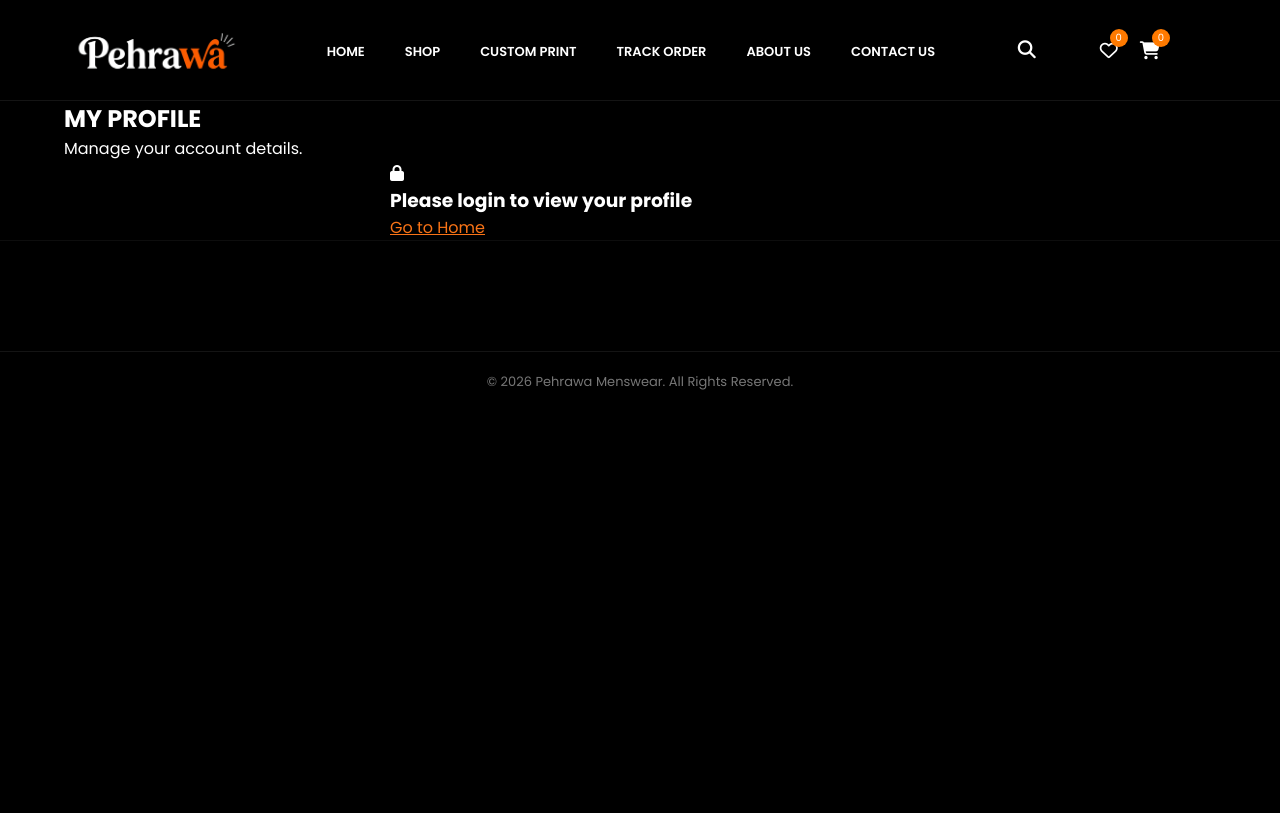
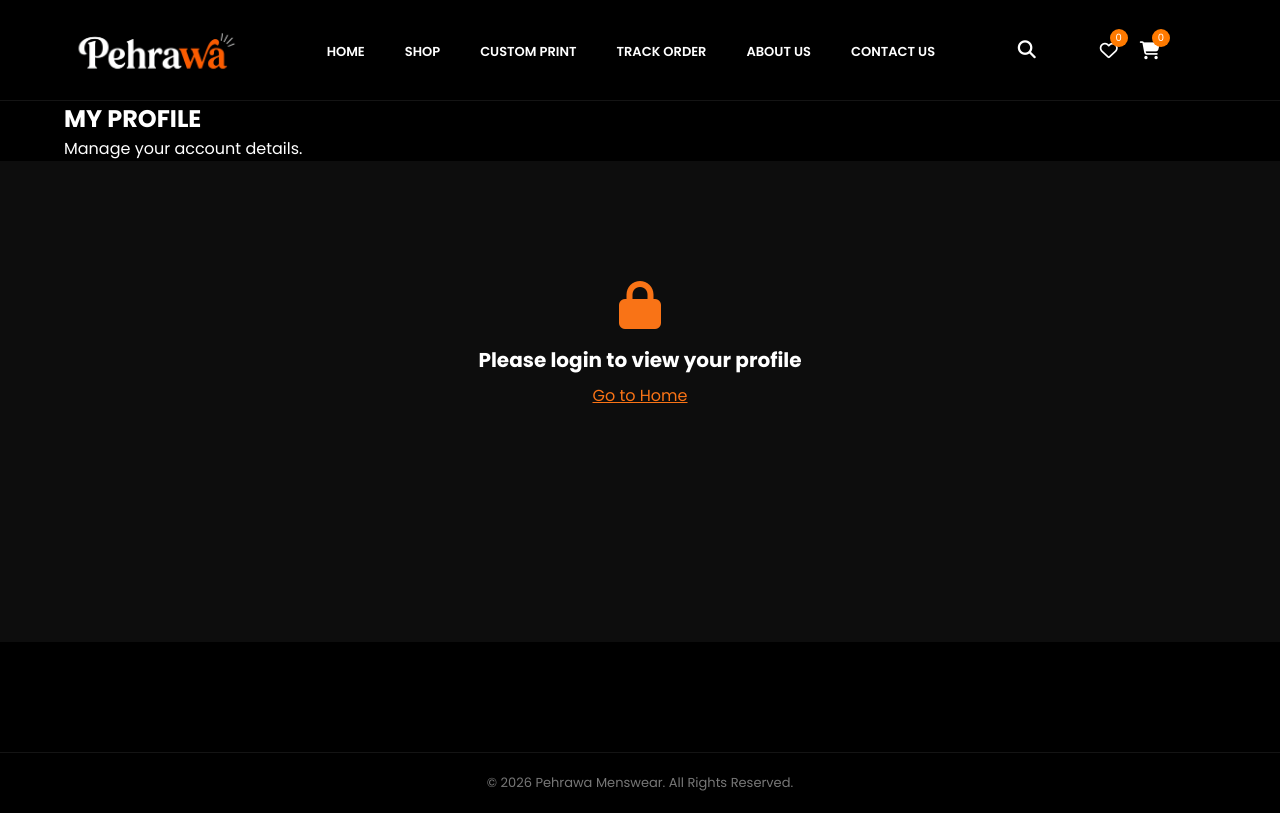
Before and after one commit to hitesh-hr08/pehrawa, a website: page frontend/my-profile.html in a window 1280 px wide. Drawn offline with Linux system fonts and the light colour scheme.

Commit message:
luxury profile page: dark theme, gradient card, animated avatar glow

```diff
--- a/frontend/my-profile.html
+++ b/frontend/my-profile.html
@@ -8,6 +8,36 @@
 <link rel="stylesheet" href="https://cdnjs.cloudflare.com/ajax/libs/font-awesome/6.5.1/css/all.min.css">
 <link rel="stylesheet" href="../css/style.css">
 <script src="../js/config.js"></script>
+<style>
+.profile-page{min-height:60vh;padding:60px 20px;background:#0d0d0d;}
+.profile-card{max-width:480px;margin:0 auto;background:linear-gradient(145deg,#1a1a1a,#0f0f0f);border-radius:24px;padding:48px 36px 36px;border:1px solid #2a2a2a;box-shadow:0 20px 60px rgba(0,0,0,0.5);position:relative;overflow:hidden;}
+.profile-card::before{content:'';position:absolute;top:0;left:0;right:0;height:3px;background:linear-gradient(90deg,#f97316,#ff7a00,#ea580c);}
+.profile-avatar-wrap{width:96px;height:96px;border-radius:50%;margin:0 auto 20px;position:relative;background:linear-gradient(135deg,#f97316,#ea580c);padding:3px;}
+.profile-avatar-inner{width:100%;height:100%;border-radius:50%;background:#0d0d0d;display:flex;align-items:center;justify-content:center;font-size:32px;font-weight:700;color:#fff;}
+.profile-avatar-wrap::after{content:'';position:absolute;inset:-4px;border-radius:50%;border:1px solid rgba(249,115,22,0.3);animation:pulse-ring 2s ease-in-out infinite;}
+@keyframes pulse-ring{0%,100%{transform:scale(1);opacity:1;}50%{transform:scale(1.08);opacity:0.5;}}
+.profile-name{text-align:center;font-size:24px;font-weight:700;color:#fff;margin:0 0 4px;}
+.profile-email{text-align:center;font-size:14px;color:#999;margin:0 0 30px;}
+.profile-divider{height:1px;background:linear-gradient(90deg,transparent,#2a2a2a,transparent);margin:0 0 24px;}
+.profile-detail{display:flex;align-items:center;gap:14px;padding:14px 16px;background:#141414;border-radius:12px;margin-bottom:10px;border:1px solid #222;transition:all 0.2s;}
+.profile-detail:hover{border-color:#333;background:#191919;}
+.profile-detail-icon{width:36px;height:36px;border-radius:10px;background:linear-gradient(135deg,rgba(249,115,22,0.15),rgba(234,88,12,0.1));display:flex;align-items:center;justify-content:center;color:#f97316;font-size:16px;flex-shrink:0;}
+.profile-detail-content{flex:1;min-width:0;}
+.profile-detail-label{font-size:11px;color:#777;text-transform:uppercase;letter-spacing:0.5px;margin-bottom:2px;}
+.profile-detail-value{font-size:15px;color:#fff;font-weight:500;overflow:hidden;text-overflow:ellipsis;white-space:nowrap;}
+.profile-actions{display:flex;gap:12px;margin-top:28px;}
+.profile-btn{flex:1;padding:12px;border-radius:12px;font-size:14px;font-weight:600;cursor:pointer;text-align:center;text-decoration:none;transition:all 0.2s;display:flex;align-items:center;justify-content:center;gap:8px;}
+.profile-btn-primary{background:linear-gradient(135deg,#f97316,#ea580c);color:#fff;border:none;}
+.profile-btn-primary:hover{transform:translateY(-1px);box-shadow:0 8px 24px rgba(249,115,22,0.3);}
+.profile-btn-secondary{background:transparent;color:#e74c3c;border:1px solid #e74c3c;}
+.profile-btn-secondary:hover{background:rgba(231,76,60,0.1);}
+.empty-profile{text-align:center;padding:60px 20px;}
+.empty-profile i{font-size:48px;color:#f97316;margin-bottom:16px;}
+.empty-profile h3{color:#fff;font-size:20px;margin:0 0 8px;}
+.empty-profile p{color:#888;margin:0 0 20px;}
+.empty-profile a{color:#f97316;text-decoration:underline;}
+@media(max-width:480px){.profile-card{padding:32px 20px 24px;}}
+</style>
 </head>
 <body>
 
@@ -43,16 +73,12 @@
 </div>
 </section>
 
-<section class="cart-section">
-<div class="container" style="max-width:500px;margin:0 auto;">
-<div id="profileContainer">
-<div class="empty-cart"><i class="fa-solid fa-spinner fa-spin"></i><h3>Loading...</h3></div>
-</div>
-</div>
+<section class="profile-page">
+<div id="profileContainer"></div>
 </section>
 
 <footer class="footer">
-<div class="copyright">© 2026 Pehrawa Menswear. All Rights Reserved.</div>
+<div class="copyright">&copy; 2026 Pehrawa Menswear. All Rights Reserved.</div>
 </footer>
 
 <script src="../js/script.js"></script>
@@ -63,29 +89,56 @@
 
   if (!window.isCustomerLoggedIn()) {
     container.innerHTML =
-      '<div class="empty-cart">' +
+      '<div class="empty-profile">' +
         '<i class="fa-solid fa-lock"></i>' +
         '<h3>Please login to view your profile</h3>' +
-        '<p><a href="home.html" style="color:#f97316;text-decoration:underline;">Go to Home</a></p>' +
+        '<p><a href="home.html">Go to Home</a></p>' +
       '</div>';
     return;
   }
 
   var c = window.getCustomer();
+  var initials = c.name ? c.name.split(" ").map(function(w){return w[0]}).join("").toUpperCase().slice(0,2) : "?";
+
   container.innerHTML =
-    '<div style="background:#fff;border-radius:16px;padding:32px;box-shadow:0 2px 12px rgba(0,0,0,0.06);text-align:center;">' +
-      '<div style="width:72px;height:72px;border-radius:50%;background:#f97316;color:#fff;display:flex;align-items:center;justify-content:center;font-size:28px;font-weight:700;margin:0 auto 16px;">' +
-        (c.name ? c.name.split(" ").map(function(w){return w[0]}).join("").toUpperCase().slice(0,2) : "?") +
+    '<div class="profile-card">' +
+      '<div class="profile-avatar-wrap">' +
+        '<div class="profile-avatar-inner">' + initials + '</div>' +
       '</div>' +
-      '<h2 style="margin:0 0 4px;">' + (c.name || "Customer") + '</h2>' +
-      '<p style="color:#888;margin:0 0 20px;">' + (c.email || "") + '</p>' +
-      '<div style="text-align:left;border-top:1px solid #f0f0f0;padding-top:16px;">' +
-        '<div style="display:flex;justify-content:space-between;padding:8px 0;"><span style="color:#888;">Name</span><span style="font-weight:500;">' + (c.name || "-") + '</span></div>' +
-        '<div style="display:flex;justify-content:space-between;padding:8px 0;"><span style="color:#888;">Email</span><span style="font-weight:500;">' + (c.email || "-") + '</span></div>' +
-        '<div style="display:flex;justify-content:space-between;padding:8px 0;"><span style="color:#888;">Phone</span><span style="font-weight:500;">' + (c.phone || "-") + '</span></div>' +
+      '<h2 class="profile-name">' + (c.name || "Customer") + '</h2>' +
+      '<p class="profile-email">' + (c.email || "") + '</p>' +
+      '<div class="profile-divider"></div>' +
+      '<div class="profile-detail">' +
+        '<div class="profile-detail-icon"><i class="fa-solid fa-user"></i></div>' +
+        '<div class="profile-detail-content">' +
+          '<div class="profile-detail-label">Full Name</div>' +
+          '<div class="profile-detail-value">' + (c.name || "-") + '</div>' +
+        '</div>' +
       '</div>' +
-      '<button onclick="window.logoutCustomer();window.location.href=\'home.html\';" style="margin-top:20px;width:100%;padding:12px;background:#fff;border:1px solid #e74c3c;color:#e74c3c;border-radius:8px;font-size:15px;font-weight:600;cursor:pointer;">Logout</button>' +
+      '<div class="profile-detail">' +
+        '<div class="profile-detail-icon"><i class="fa-solid fa-envelope"></i></div>' +
+        '<div class="profile-detail-content">' +
+          '<div class="profile-detail-label">Email Address</div>' +
+          '<div class="profile-detail-value">' + (c.email || "-") + '</div>' +
+        '</div>' +
+      '</div>' +
+      '<div class="profile-detail">' +
+        '<div class="profile-detail-icon"><i class="fa-solid fa-phone"></i></div>' +
+        '<div class="profile-detail-content">' +
+          '<div class="profile-detail-label">Phone Number</div>' +
+          '<div class="profile-detail-value">' + (c.phone || "Not provided") + '</div>' +
+        '</div>' +
+      '</div>' +
+      '<div class="profile-actions">' +
+        '<a href="my-orders.html" class="profile-btn profile-btn-primary"><i class="fa-solid fa-box"></i> My Orders</a>' +
+        '<button class="profile-btn profile-btn-secondary" id="profileLogoutBtn"><i class="fa-solid fa-sign-out-alt"></i> Logout</button>' +
+      '</div>' +
     '</div>';
+
+  document.getElementById("profileLogoutBtn").addEventListener("click", function () {
+    window.logoutCustomer();
+    window.location.href = "home.html";
+  });
 })();
 </script>
 </body>
```
